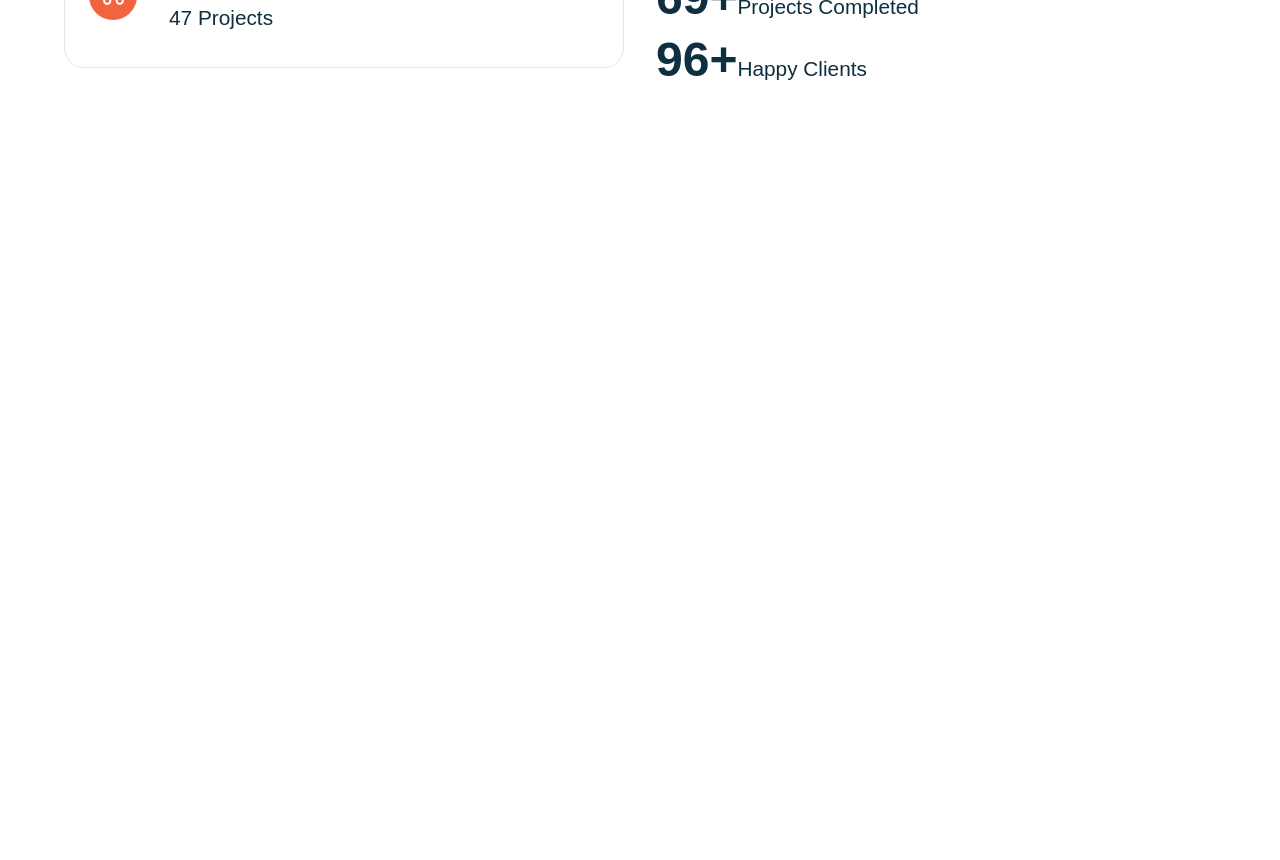
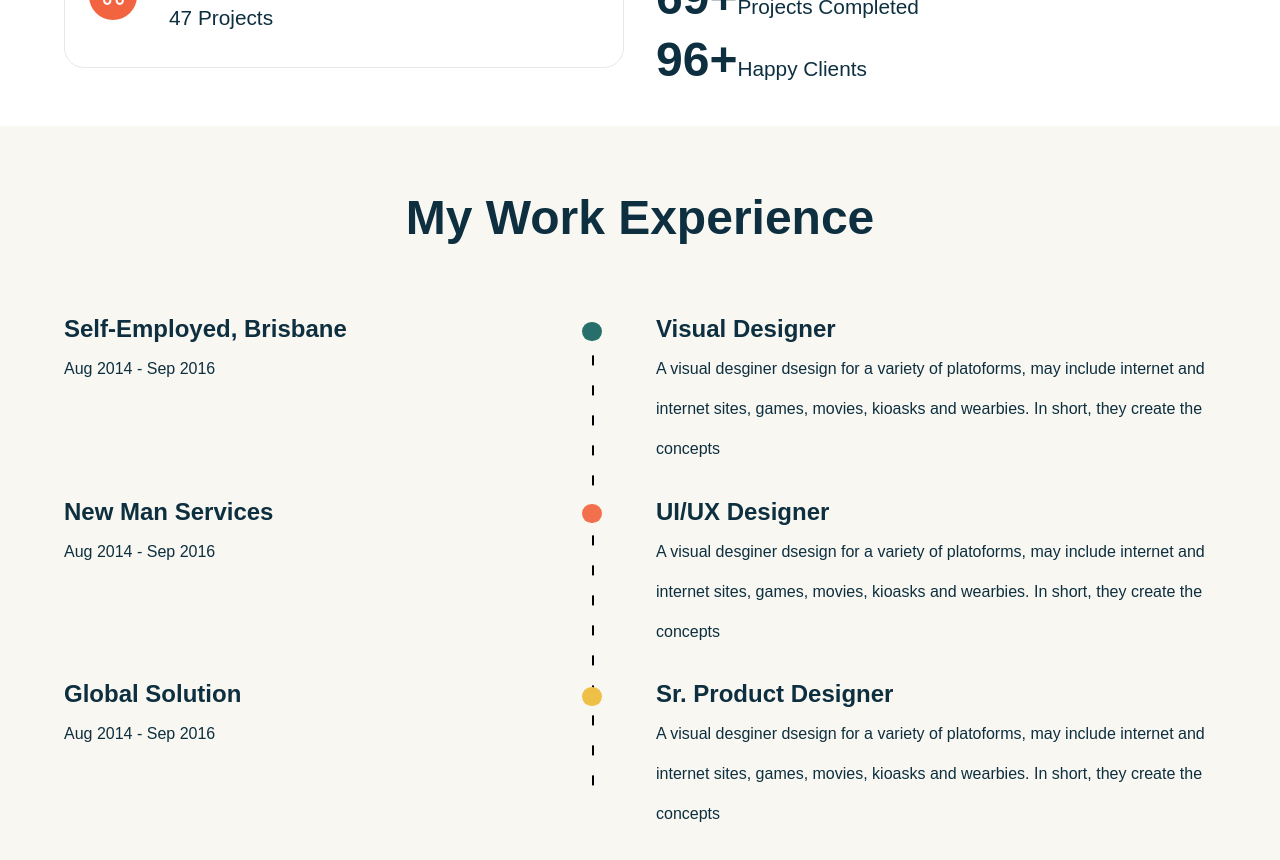
Before and after one commit to Vivy/Portofolio2, a React (Vite) app: page / in a window 1280 px wide. Shown: the part 1040-1900 px from the top of the page. Before the commit the page ends 1166 px from the top, so only its background shows below. Built offline with nearby package versions, Linux system fonts and the light colour scheme; a web font is replaced by a local one.

Commit message:
feat: work component with css and responsive

```diff
--- a/src/App.jsx
+++ b/src/App.jsx
@@ -1,6 +1,7 @@
 import Expertise from './component/expertise/expertise';
 import Header from './component/header/header';
 import Hero from './component/hero/hero';
+import Work from './component/work/work';
 import css from './styles/app.module.scss';
 
 const App = () => {
@@ -9,6 +10,7 @@ const App = () => {
       <Header />
       <Hero />
       <Expertise />
+      <Work />
     </div>
   );
 };
--- a/src/component/header/header.jsx
+++ b/src/component/header/header.jsx
@@ -8,13 +8,14 @@ import useHeaderShadow from '../../hooks/useHeaderShadow';
 const Header = () => {
   const [show, setShow] = useState(false);
   const headerShadow = useHeaderShadow();
+
   return (
     <motion.div
       initial='hidden'
       whileInView='show'
       variants={headerVariants}
       viewport={{ once: true, amount: 0.25 }}
-      className={`paddings ${css.wrapper}`}
+      className={`paddings bg-primary  ${css.wrapper}`}
       style={{ boxShadow: headerShadow }}
     >
       <div className={`flexCenter innerWidth ${css.container}`}>
--- /dev/null
+++ b/src/component/work/work.jsx
@@ -0,0 +1,75 @@
+import css from './work.module.scss';
+import { motion } from 'framer-motion';
+import {
+  fadeIn,
+  staggerChildren,
+  textVariant2,
+  zoomIn,
+} from '../../utils/motion';
+import { workExp } from '../../utils/data';
+
+const Work = () => {
+  return (
+    <motion.section
+      variants={staggerChildren}
+      initial='hidden'
+      whileInView='show'
+      viewport={{ once: false, amount: 0.25 }}
+      className={`paddings ${css.wrapper}`}
+    >
+      <a className='anchor' id='work'></a>
+
+      <div className={`flexCenter innerWidth ${css.container}`}>
+        <span className='primaryText yPaddings'> My Work Experience</span>
+
+        <div className={`flexCenter ${css.experiences}`}>
+          {workExp.map((w, i) => {
+            return (
+              <motion.div
+                variants={textVariant2}
+                key={i}
+                className={`flexCenter ${css.exp}`}
+              >
+                <div className={css.post}>
+                  <h1>{w.place}</h1>
+                  <p>{w.tenure}</p>
+                </div>
+                <div className={css.role}>
+                  <h1>{w.role}</h1>
+                  <p>{w.detail}</p>
+                </div>
+              </motion.div>
+            );
+          })}
+
+          <motion.div variants={zoomIn(1, 1)} className={css.progressbar}>
+            <motion.div
+              variants={fadeIn('down', 'tween', 2, 1.5)}
+              className={css.line}
+            ></motion.div>
+            <div>
+              <div
+                className={css.circle}
+                style={{ background: '#286F6C' }}
+              ></div>
+            </div>
+            <div>
+              <div
+                className={css.circle}
+                style={{ background: '#F2704E' }}
+              ></div>
+            </div>
+            <div>
+              <div
+                className={css.circle}
+                style={{ background: '#EEC048' }}
+              ></div>
+            </div>
+          </motion.div>
+        </div>
+      </div>
+    </motion.section>
+  );
+};
+
+export default Work;
--- /dev/null
+++ b/src/component/work/work.module.scss
@@ -0,0 +1,68 @@
+@import '../../styles/contants.scss';
+
+.wrapper {
+  .container {
+    flex-direction: column;
+    gap: 2rem;
+
+    .experiences {
+      width: 100%;
+      flex-direction: column;
+      gap: 1.4rem;
+      position: relative;
+
+      .exp {
+        width: 100%;
+        justify-content: space-between;
+        line-height: 40px;
+        align-items: flex-start;
+
+        > div {
+          flex: 1;
+        }
+
+        .role {
+          margin-left: 2rem;
+        }
+      }
+
+      .progressbar {
+        position: absolute;
+        height: 100%;
+        display: flex;
+        flex-direction: column;
+        gap: 1.4rem;
+        left: 45%;
+
+        .line {
+          position: absolute;
+          height: 92%;
+          width: 2px;
+          background-image: linear-gradient(
+            black 33%,
+            rgba(255, 255, 255, 0) 0%
+          );
+          background-position: right;
+          background-size: 2px 30px;
+          background-repeat: repeat-y;
+          left: 48%;
+          z-index: 1;
+          border-radius: 5px;
+        }
+
+        > div {
+          flex: 1;
+          padding-top: 0.8rem;
+          z-index: 2;
+
+          .circle {
+            border-radius: 50%;
+            background: black;
+            width: 1.2rem;
+            height: 1.2rem;
+          }
+        }
+      }
+    }
+  }
+}
```
